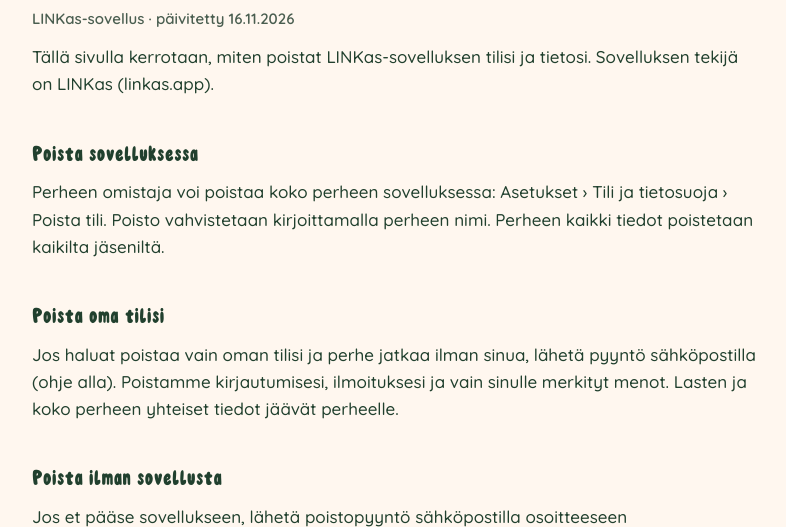
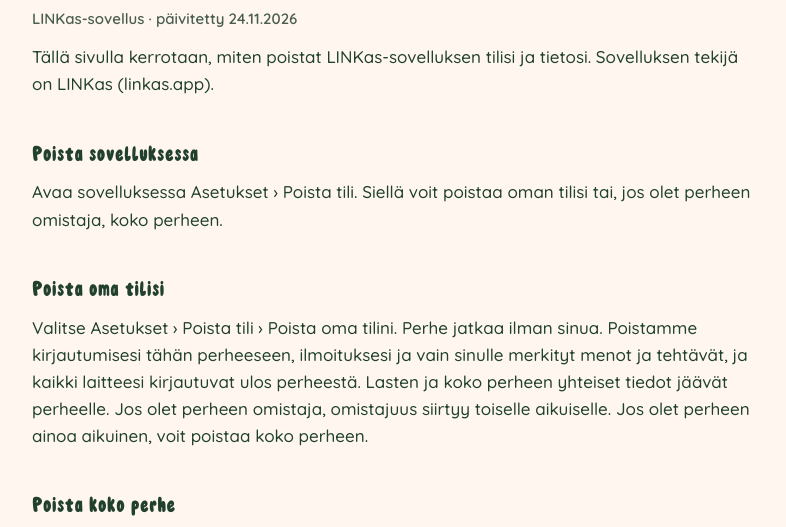
Before and after one commit to marjaanafi/LINKas-kotisivut, a plain HTML site: page poista-tili.html in a window 1280 px wide. Shown: the part 190-717 px from the top of the page, without its empty margins (244-1030 px from the left). Drawn offline with Linux system fonts and the light colour scheme.

Commit message:
Kortti 277: poista-tili-sivu oman tilin ja koko perheen poistosta sovelluksessa
Hyvaksytyt tekstit 20.11.2026 (Marjaana klo 11.19): Poista sovelluksessa, Poista oma tilisi, uusi
Poista koko perhe; Poista ilman sovellusta ennallaan. Paivitetty = suunniteltu julkaisupaiva 24.11.2026.
Ei mainiin ennen Jennan #277:n tuotantoonvientia ja Marjaanan lupaa (push mainiin = julkaisu).

Co-Authored-By: Claude Opus 5.5 <noreply@anthropic.com>

```diff
--- a/poista-tili.html
+++ b/poista-tili.html
@@ -31,12 +31,14 @@
 <header><a href="/" aria-label="LINKas etusivu"><img src="/assets/linkas-logo.png" alt="LINKas" width="720" height="559"></a></header>
 <main>
   <h1>Tilin ja tietojen poisto</h1>
-  <p class="paivitetty">LINKas-sovellus · päivitetty 16.11.2026</p>
+  <p class="paivitetty">LINKas-sovellus · päivitetty 24.11.2026</p>
   <p>Tällä sivulla kerrotaan, miten poistat LINKas-sovelluksen tilisi ja tietosi. Sovelluksen tekijä on LINKas (linkas.app).</p>
   <h2>Poista sovelluksessa</h2>
-  <p>Perheen omistaja voi poistaa koko perheen sovelluksessa: Asetukset › Tili ja tietosuoja › Poista tili. Poisto vahvistetaan kirjoittamalla perheen nimi. Perheen kaikki tiedot poistetaan kaikilta jäseniltä.</p>
+  <p>Avaa sovelluksessa Asetukset › Poista tili. Siellä voit poistaa oman tilisi tai, jos olet perheen omistaja, koko perheen.</p>
   <h2>Poista oma tilisi</h2>
-  <p>Jos haluat poistaa vain oman tilisi ja perhe jatkaa ilman sinua, lähetä pyyntö sähköpostilla (ohje alla). Poistamme kirjautumisesi, ilmoituksesi ja vain sinulle merkityt menot. Lasten ja koko perheen yhteiset tiedot jäävät perheelle.</p>
+  <p>Valitse Asetukset › Poista tili › Poista oma tilini. Perhe jatkaa ilman sinua. Poistamme kirjautumisesi tähän perheeseen, ilmoituksesi ja vain sinulle merkityt menot ja tehtävät, ja kaikki laitteesi kirjautuvat ulos perheestä. Lasten ja koko perheen yhteiset tiedot jäävät perheelle. Jos olet perheen omistaja, omistajuus siirtyy toiselle aikuiselle. Jos olet perheen ainoa aikuinen, voit poistaa koko perheen.</p>
+  <h2>Poista koko perhe</h2>
+  <p>Perheen omistaja voi valita Asetukset › Poista tili › Poista koko perhe. Poisto vahvistetaan kirjoittamalla perheen nimi. Perheen kaikki tiedot poistetaan kaikilta jäseniltä, eikä niitä voi palauttaa. Jos perheessä on toisen kodin kanssa jaettu lapsi, hänen tietonsa jäävät toiselle kodille.</p>
   <h2>Poista ilman sovellusta</h2>
   <p>Jos et pääse sovellukseen, lähetä poistopyyntö sähköpostilla osoitteeseen <a href="mailto:hello@linkas.app">hello@linkas.app</a>. Lähetä viesti siitä sähköpostiosoitteesta, jolla kirjaudut LINKasiin, ja kerro, poistetaanko vain oma tilisi vai koko perhe.</p>
   <p>Vahvistamme pyynnön ja poistamme tiedot viimeistään 30 päivän kuluessa.</p>
```
